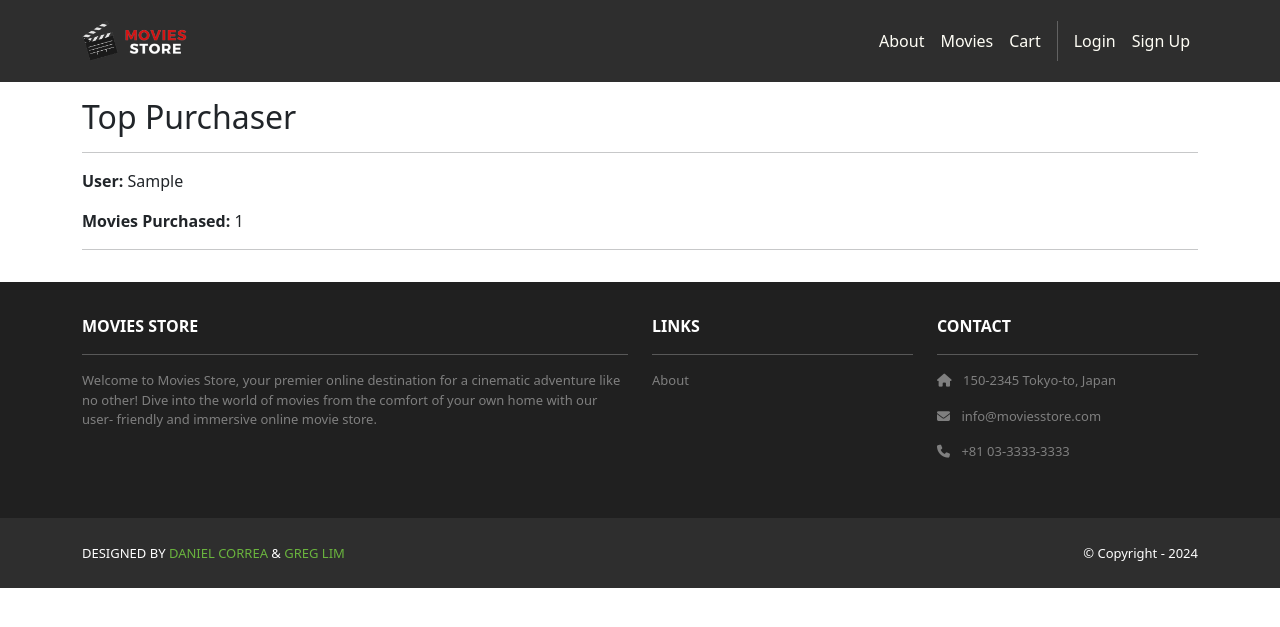
After one commit to RomeerDhillon/moviesstore, a Django app: template movies/templates/movies/top_purchaser.html in a window 1280 px wide. The commit adds this page. Shown: the top 627 px of the page. Run offline with Django 5.2, Linux system fonts and the light colour scheme; the template is opened without the code that fills it: most values are stand-ins (such as "Sample title", 1, 10 or a date in 2020); some libraries are stand-ins or nearby versions.

Commit message:
Top purchaser

```diff
--- /dev/null
+++ b/movies/templates/movies/top_purchaser.html
@@ -0,0 +1,23 @@
+{% extends 'base.html' %}
+
+{% block content %}
+<div class="'p-3">
+    <div class="container">
+        <div class="row mt-3">
+            <div class="col mx-auto mb-3">
+                <h2>Top Purchaser</h2>
+                <hr />
+
+                {% if template_data.max_user%}
+                <p><b>User:</b> {{ template_data.max_user }}</p>
+                <p><b>Movies Purchased:</b> {{ template_data.max_count}}</p>
+                {% else %}
+                <p>No purchases yet.</p>
+                {% endif %}
+                <hr />
+
+            </div>
+        </div>
+    </div>
+</div>
+{% endblock content %}
--- a/movies/urls.py
+++ b/movies/urls.py
@@ -9,6 +9,7 @@ urlpatterns = [
     path('<int:id>/review/<int:review_id>/report/', views.report_review, name='movies.report_review'),
     path('top-commenter/', views.top_commenter, name='movies.top_commenter'),
     path('top-movies/', views.top_movies, name='movies.top_movies'),
+    path('top-purchasers/', views.top_purchaser, name='movies.top_purchaser'),
     path('<int:id>/rate/', views.rate_movie, name='movies.rate_movie'),
 
 ]
--- a/moviesstore/templates/base.html
+++ b/moviesstore/templates/base.html
@@ -69,6 +69,8 @@
               href="{% url 'movies.top_commenter' %}">Top Commenter</a>
               <a class = "nav-link"
               href="{% url 'movies.top_movies' %}">Top Movies</a>
+              <a class = "nav-link"
+              href="{% url 'movies.top_purchaser' %}">Top Purchaser</a>
 
             {% endif %}
           </div>
```
Also changed, not shown: movies/views.py (+25 -0 lines), db.sqlite3.
